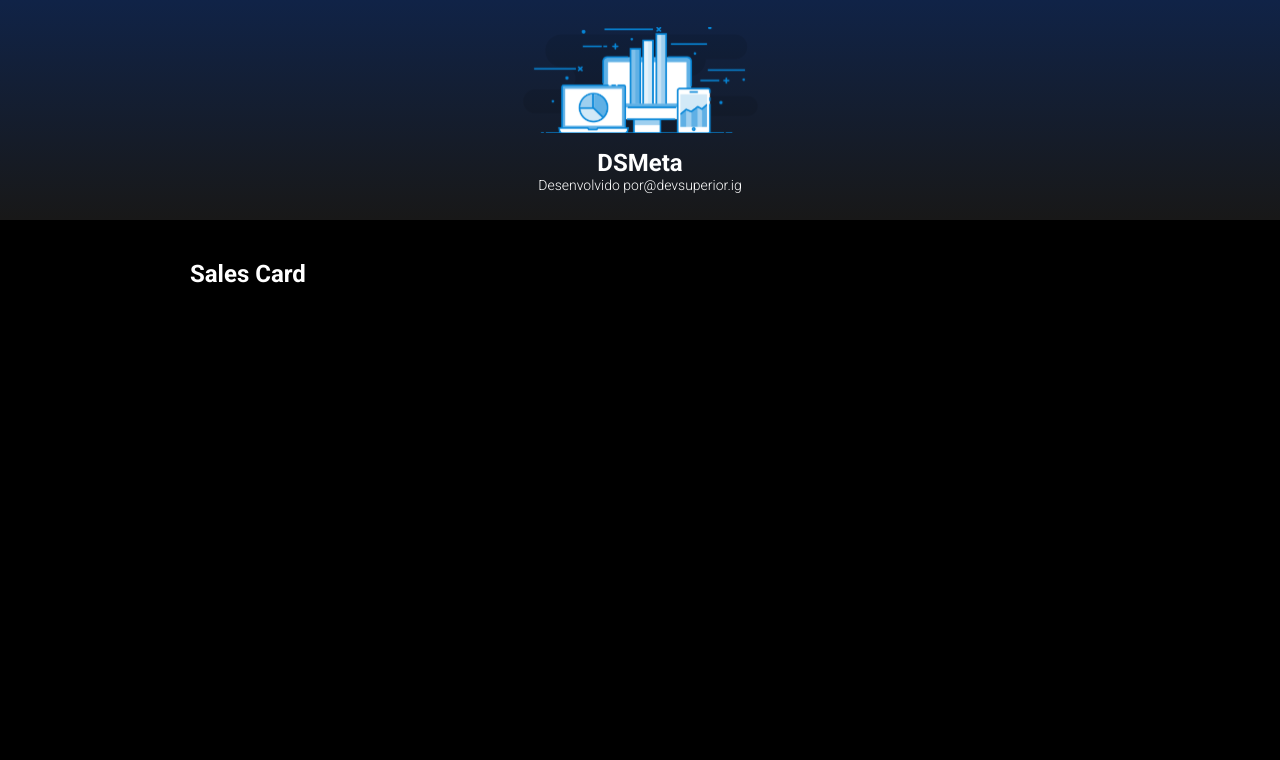
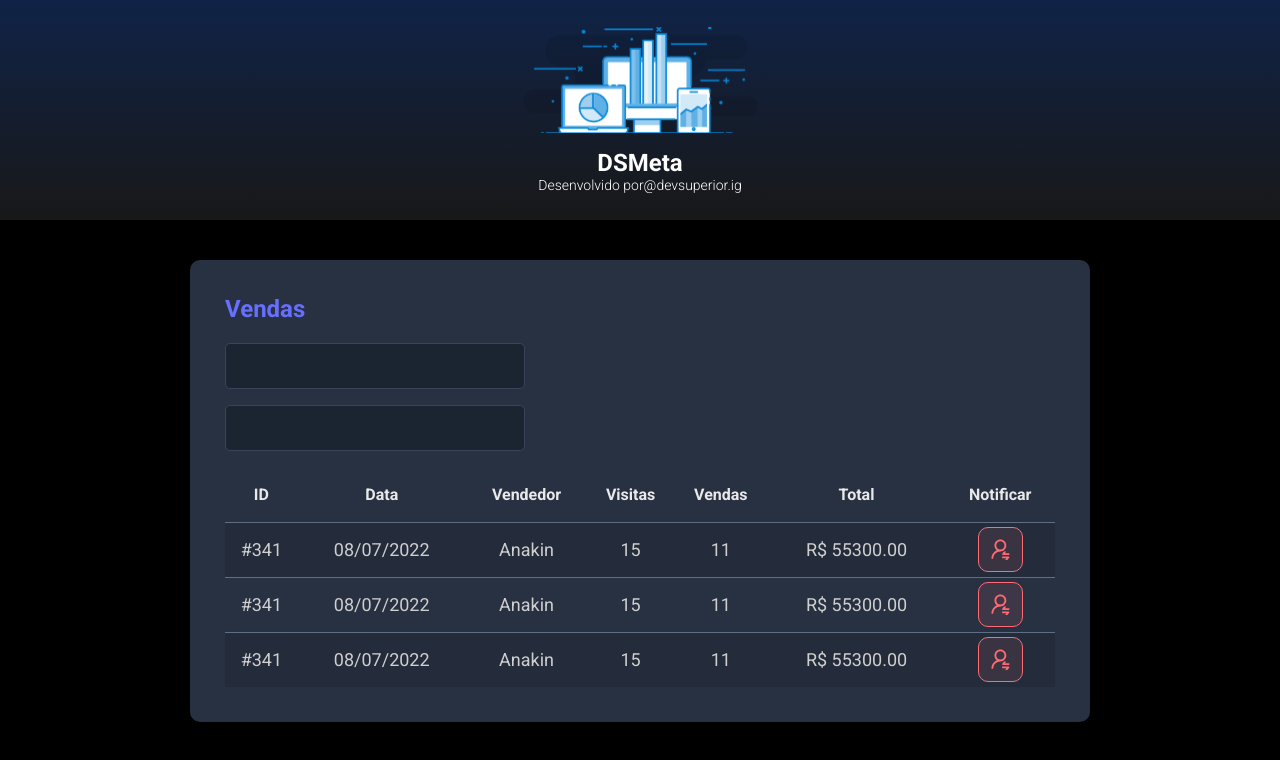
Before and after one commit to PedroAndradeOriginal/dsmeta, a React (Vite) app in the folder frontend/: page / in a window 1280 px wide. Shown: the top 760 px of the page. Built offline with nearby package versions, Linux system fonts and the light colour scheme.

Commit message:
Outros componentes

```diff
--- a/frontend/package.json
+++ b/frontend/package.json
@@ -8,7 +8,9 @@
     "preview": "vite preview"
   },
   "dependencies": {
+    "@types/react-datepicker": "4.4.2",
     "react": "^18.0.0",
+    "react-datepicker": "4.8.0",
     "react-dom": "^18.0.0"
   },
   "devDependencies": {
--- a/frontend/src/components/SalesCard/Styles.css
+++ b/frontend/src/components/SalesCard/Styles.css
@@ -0,0 +1,97 @@
+.dsmeta-card {
+    background-color: #283142;
+    border-radius: 10px;
+    padding: 30px 10px;
+}
+
+.dsmeta-sales-title {
+    color: #676fff;
+    font-size: 24px;
+    margin-bottom: 20px;
+}
+
+.dsmeta-form-control-container {
+    margin-bottom: 16px;
+    max-width: 300px;
+}
+
+.dsmeta-form-control {
+    width: 100%;
+    height: 46px;
+    background-color: #1b2531;
+    border: 1px solid #384459;
+    border-radius: 5px;
+    color: #9aaabe;
+    padding: 0 20px;
+    font-size: 18px;
+}
+
+.dsmeta-sales-table {
+    width: 100%;
+    border-spacing: 0;
+    border-collapse: collapse;
+}
+
+.dsmeta-sales-table thead {
+    height: 55px;
+    font-size: 16px;
+    color: #e9e9e9;
+    font-weight: 700;
+}
+
+.dsmeta-sales-table tbody {
+    font-size: 14px;
+    font-weight: 400;
+    color: #cfcfcf;
+    text-align: center;
+}
+
+.dsmeta-sales-table tbody tr {
+    height: 74px;
+    border-top: 1px solid #5f6e82;
+}
+
+.dsmeta-sales-table tbody tr:hover>td {
+    background-color: #384459;
+}
+
+.dsmeta-sales-table tbody tr:nth-child(odd) {
+    background-color: #242c3b;
+}
+
+.dsmeta-red-btn-container {
+    display: flex;
+    justify-content: center;
+}
+
+.show576 {
+    display: none;
+}
+
+.show992 {
+    display: none;
+}
+
+@media (min-width: 576px) {
+    .show576 {
+        display: table-cell;
+    }
+
+    .dsmeta-card {
+        padding: 35px;
+    }
+
+    .dsmeta-sales-table tbody tr {
+        height: 55px;
+    }
+
+    .dsmeta-sales-table tbody {
+        font-size: 18px;
+    }
+}
+
+@media (min-width: 992px) {
+    .show992 {
+        display: table-cell;
+    }
+}
--- a/frontend/src/components/SalesCard/index.tsx
+++ b/frontend/src/components/SalesCard/index.tsx
@@ -1,7 +1,80 @@
+import NotificationButton from '../NotificationButton'
+import './styles.css'
+
+
 function SalesCard() {
-    return (
-      <h1>Sales Card</h1>
-    )
-  }
+  return (
+    <div className="dsmeta-card">
+      <h2 className="dsmeta-sales-title">Vendas</h2>
+      <div>
+        <div className="dsmeta-form-control-container">
+          <input className="dsmeta-form-control" type="text" />
+        </div>
+        <div className="dsmeta-form-control-container">
+          <input className="dsmeta-form-control" type="text" />
+        </div>
+      </div>
 
-  export default SalesCard
+      <div>
+        <table className="dsmeta-sales-table">
+          <thead>
+            <tr>
+              <th className="show992">ID</th>
+              <th className="show576">Data</th>
+              <th>Vendedor</th>
+              <th className="show992">Visitas</th>
+              <th className="show992">Vendas</th>
+              <th>Total</th>
+              <th>Notificar</th>
+            </tr>
+          </thead>
+          <tbody>
+            <tr>
+              <td className="show992">#341</td>
+              <td className="show576">08/07/2022</td>
+              <td>Anakin</td>
+              <td className="show992">15</td>
+              <td className="show992">11</td>
+              <td>R$ 55300.00</td>
+              <td>
+                <div className="dsmeta-red-btn-container">
+                  <NotificationButton />
+                </div>
+              </td>
+            </tr>
+            <tr>
+              <td className="show992">#341</td>
+              <td className="show576">08/07/2022</td>
+              <td>Anakin</td>
+              <td className="show992">15</td>
+              <td className="show992">11</td>
+              <td>R$ 55300.00</td>
+              <td>
+                <div className="dsmeta-red-btn-container">
+                  <NotificationButton />
+                </div>
+              </td>
+            </tr>
+            <tr>
+              <td className="show992">#341</td>
+              <td className="show576">08/07/2022</td>
+              <td>Anakin</td>
+              <td className="show992">15</td>
+              <td className="show992">11</td>
+              <td>R$ 55300.00</td>
+              <td>
+                <div className="dsmeta-red-btn-container">
+                  <NotificationButton />
+                </div>
+              </td>
+            </tr>
+          </tbody>
+
+        </table>
+      </div>
+
+    </div>
+  )
+}
+
+export default SalesCard
```
Also changed, not shown: 1 other file (tests, documents, lock files or other folders).
